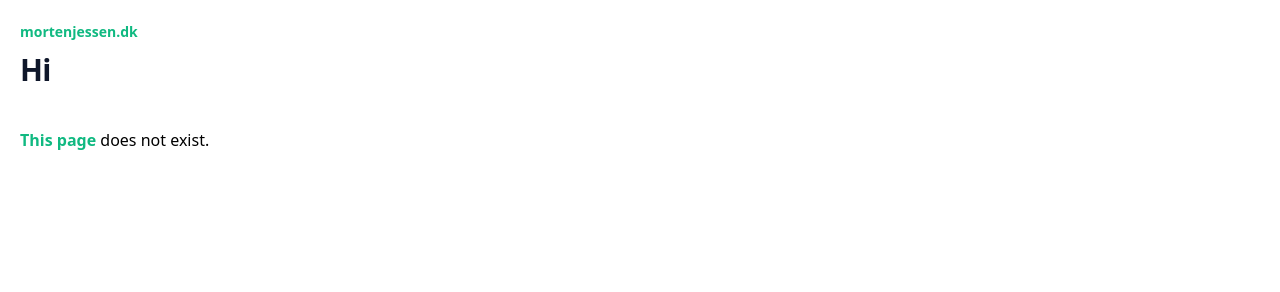
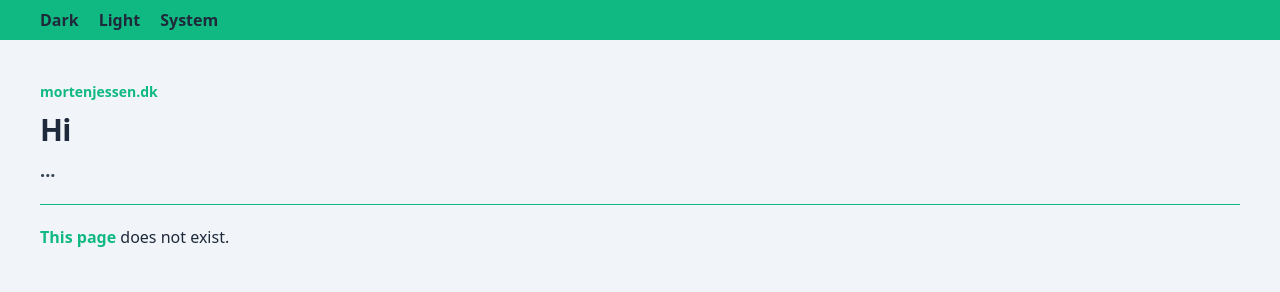
Before and after one commit to JessenMorten/personal-website, a Gatsby site: page / in a window 1280 px wide. Built offline with nearby package versions, Linux system fonts and the light colour scheme; Gatsby itself is replaced by a stand-in of ours.

Commit message:
Setup dark theme

```diff
--- a/package.json
+++ b/package.json
@@ -17,11 +17,13 @@
   "dependencies": {
     "gatsby": "^4.6.1",
     "react": "^17.0.1",
-    "react-dom": "^17.0.1"
+    "react-dom": "^17.0.1",
+    "react-helmet": "^6.1.0"
   },
   "devDependencies": {
     "autoprefixer": "^10.4.2",
     "gatsby-plugin-postcss": "^5.6.0",
+    "@types/react-helmet": "^6.1.5",
     "postcss": "^8.4.6",
     "tailwindcss": "^3.0.18"
   }
--- a/src/components/Button.tsx
+++ b/src/components/Button.tsx
@@ -16,7 +16,7 @@ export const Button: FC<ButtonProps> = (props) => {
                 bg-primary-500
                 text-white
                 font-semibold
-                rounded-lg
+                rounded-xl
                 shadow-md
                 hover:bg-primary-600
                 focus:outline-none
--- a/src/components/Page.tsx
+++ b/src/components/Page.tsx
@@ -1,37 +1,88 @@
-import React, { FC } from "react";
+import React, { FC, useState } from "react";
+import { Helmet } from "react-helmet";
+import { ThemeSetting, ActiveTheme, themeService } from "../services/themeService";
+
+export interface Seo {
+    title?: string;
+}
 
 export interface PageProps {
     children: JSX.Element | JSX.Element[];
-    header: string;
-    area?: string;
-    subHeader?: string;
+    headline: string;
+    standfirst?: string;
+    subhead?: string;
+    seo?: Seo;
 }
 
 export const Page: FC<PageProps> = (props) => {
+    const [activeTheme, setActiveTheme] = useState(themeService.getActiveTheme());
+
+    const darkBody = <body className="dark bg-slate-800" />;
+    const lightBody = <body className="bg-slate-100" />;
+
+    let title = props.headline;
+
+    if (!!props.seo) {
+        title = props.seo.title || title;
+    }
 
     return (
-        <div className="container mx-auto p-5">
-            <header className="mb-10">
+        <div>
+            {/* Helmet */}
+            <Helmet>
+                {activeTheme === ActiveTheme.Dark ? darkBody : lightBody}
+                <title>{title}</title>
+            </Helmet>
+
+            {/* Header */}
+            <header className="bg-primary-500 dark:bg-primary-700 p-2 px-10">
+                <div className="container mx-auto">
+                    {Object.keys(ThemeSetting).map((themeSetting, index) => (
+                        <button
+                            key={index}
+                            className="
+                                mr-5
+                                text-slate-800
+                                hover:text-slate-900
+                                dark:text-slate-300
+                                dark:hover:text-slate-400
+                                font-semibold
+                                transition-colors
+                                duration-300"
+                            onClick={() => setActiveTheme(themeService.setThemeSetting(themeSetting as ThemeSetting))}>{themeSetting}</button>
+                    ))}
+                </div>
+            </header>
+
+            {/* Main */}
+            <main className="bg-slate-100 dark:bg-slate-800 p-10">
+                <div className="container mx-auto">
                     <div className="mb-2">
-                    {!props.area ? null : (
+                        {!props.standfirst ? null : (
                             <p className="mb-2 text-sm leading-6 font-semibold text-primary-500">
-                            {props.area}
+                                {props.standfirst}
                             </p>
                         )}
 
-                    <h1 className="inline-block text-2xl sm:text-3xl font-extrabold text-slate-900 tracking-tight">
-                        {props.header}
+                        <h1 className="inline-block text-2xl sm:text-3xl font-extrabold text-slate-800 dark:text-white tracking-tight">
+                            {props.headline}
                         </h1>
                     </div>
 
-                {!props.subHeader ? null : (
-                    <p className="mt-2 text-lg text-slate-600 font-semibold">
-                        {props.subHeader}
+
+                    {!props.subhead ? null : (
+                        <p className="mb-2 text-lg text-slate-700 dark:text-slate-400 font-semibold">
+                            {props.subhead}
                         </p>
                     )}
-            </header>
 
+                    <hr className="border-primary-500 my-5" />
+
+                    <div className="text-slate-800 dark:text-slate-200">
                         {props.children}
+                    </div>
+                </div>
+            </main>
         </div>
     );
 };
--- a/src/pages/404.tsx
+++ b/src/pages/404.tsx
@@ -6,7 +6,17 @@ const NotFoundPage: FC<PageProps> = (props) => {
   const path = props.location.pathname;
 
   return (
-    <Page area="mortenjessen.dk" header="404" subHeader={`The resource at '${path}' page was not found`}>
+    <Page standfirst="Error 404" headline="Page not found">
+      <p className="mb-5">
+        The page at&nbsp;
+        <code className="
+          rounded
+          px-1
+          dark:bg-slate-900
+          bg-slate-300
+          text-primary-700
+          dark:text-primary-500">{path}</code>
+        &nbsp;page was not found.</p>
       <Button text="Go home" onClick={() => props.navigate("/")} />
     </Page>
   )
--- a/src/pages/index.tsx
+++ b/src/pages/index.tsx
@@ -1,11 +1,15 @@
-import React, { FC } from "react"
-import { Link, Page } from "../components"
+import React, { FC } from "react";
+import { Link, Page } from "../components";
 
 const IndexPage: FC = () => {
   return (
     <Page
-      area="mortenjessen.dk"
-      header="Hi">
+      standfirst="mortenjessen.dk"
+      headline="Hi"
+      subhead="..."
+      seo={{
+        title: "mortenjessen.dk"
+      }}>
       <p><Link to="/i-told-you-so">This page</Link> does not exist.</p>
     </Page>
   )
--- /dev/null
+++ b/src/services/themeService.ts
@@ -0,0 +1,52 @@
+export enum ThemeSetting {
+    Dark = "Dark",
+    Light = "Light",
+    System = "System"
+}
+
+export enum ActiveTheme {
+    Dark = "Dark",
+    Light = "Light"
+}
+
+export interface ThemeService {
+    getActiveTheme: () => ActiveTheme;
+    setThemeSetting: (themeSetting: ThemeSetting) => ActiveTheme;
+}
+
+export const themeService = ((): ThemeService => {
+    const themeKey = "theme";
+
+    const getActiveTheme = () => {
+        // Return default on serverside render
+        if (typeof window === "undefined") {
+            return ActiveTheme.Light;
+        }
+
+        // Check in local storage
+        const localStorageTheme = localStorage.getItem(themeKey);
+        if (localStorageTheme === ThemeSetting.Dark) {
+            return ActiveTheme.Dark;
+        } else if (localStorageTheme === ThemeSetting.Light) {
+            return ActiveTheme.Light;
+        }
+
+        // Check if system prefers dark
+        if (window.matchMedia('(prefers-color-scheme: dark)').matches) {
+            return ActiveTheme.Dark;
+        }
+
+        // Return default
+        return ActiveTheme.Light;
+    };
+
+    const setThemeSetting = (theme: ThemeSetting) => {
+        localStorage.setItem(themeKey, String(theme));
+        return getActiveTheme();
+    };
+
+    return {
+        getActiveTheme: getActiveTheme,
+        setThemeSetting: setThemeSetting
+    };
+})();
--- a/tailwind.config.js
+++ b/tailwind.config.js
@@ -1,6 +1,7 @@
 const colors = require('tailwindcss/colors')
 
 module.exports = {
+  darkMode: "class",
   content: [
     "./src/**/*.{js,jsx,ts,tsx}",
   ],
```
Also changed, not shown: 1 other file. Lines whose indentation alone changed are shown as unchanged.
